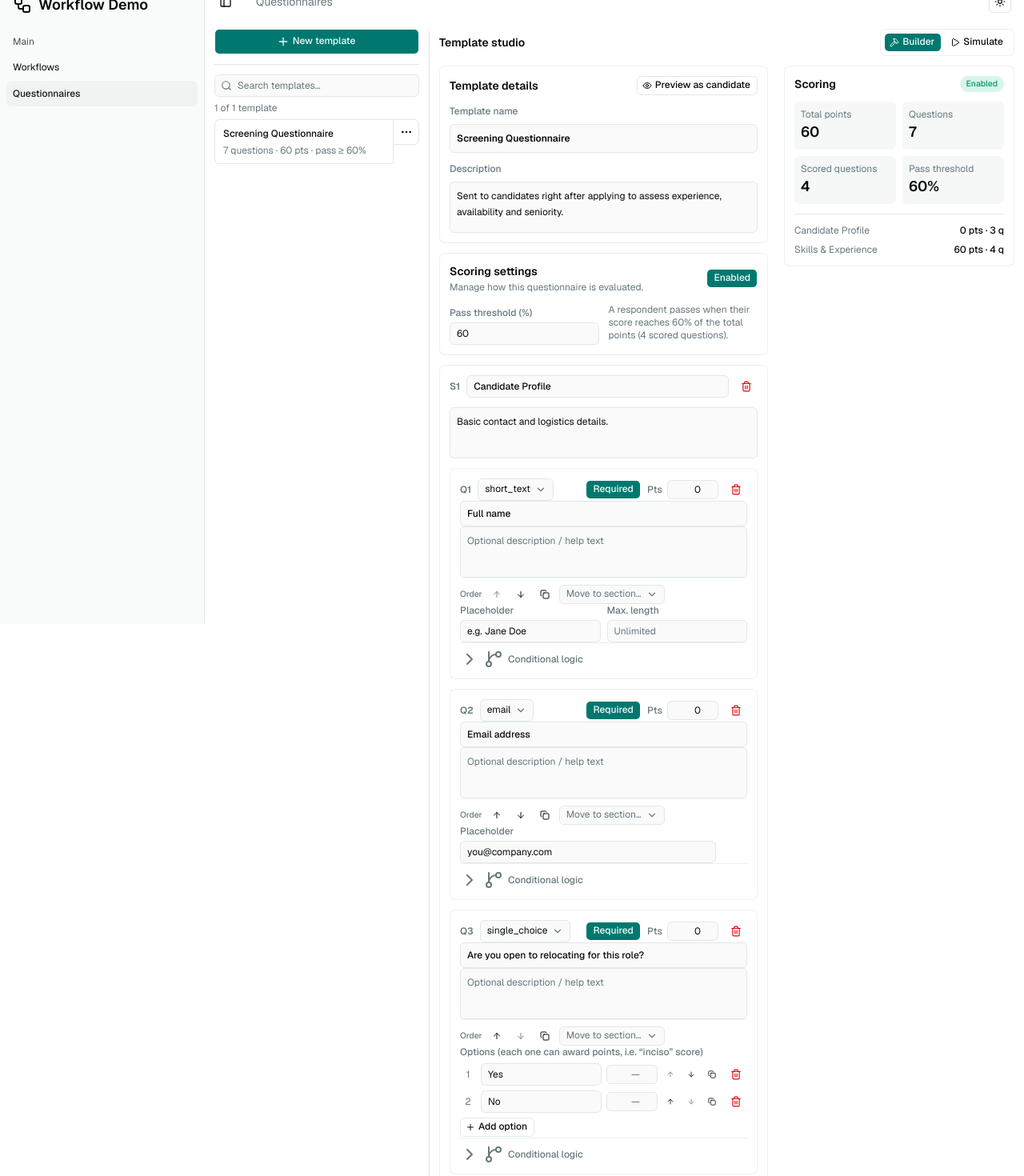
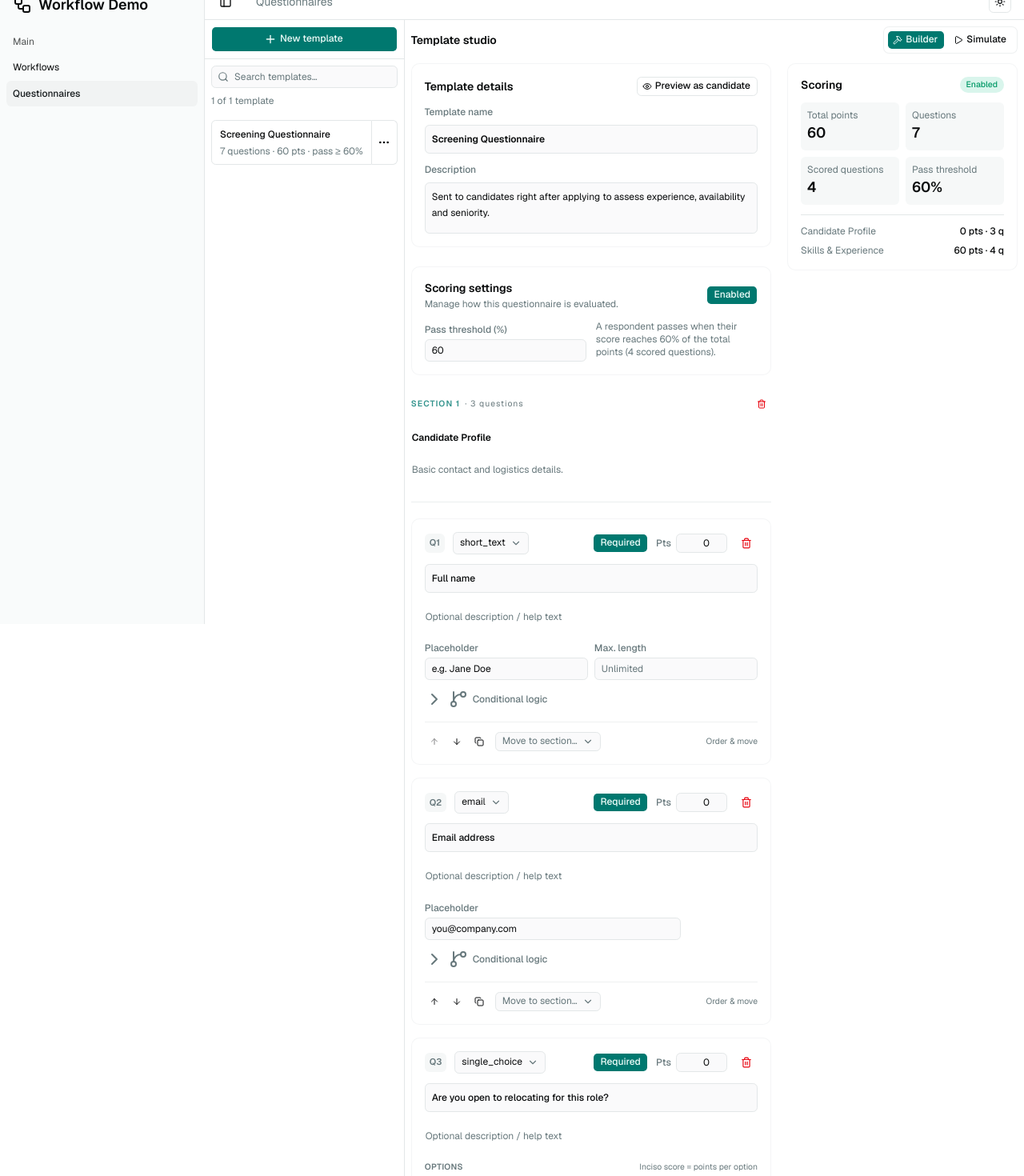
Before and after one commit to JoshMany/workflow-demo, a Next.js app: page /questionnaires in a window 1280 px wide. Shown: the part 20-1490 px from the top of the page at 80% size. Built offline with nearby package versions, Linux system fonts and the light colour scheme.

Commit message:
feat: mejorar diseño y estructura de componentes en el cuestionario

```diff
--- a/app/layout.tsx
+++ b/app/layout.tsx
@@ -4,6 +4,7 @@ import "./globals.css";
 import AppHeader from "@/components/app-header";
 import { AppSidebar } from "@/components/app-sidebar";
 import { ThemeProvider } from "@/components/theme-provider";
+import { Separator } from "@/components/ui/separator";
 import { SidebarInset, SidebarProvider } from "@/components/ui/sidebar";
 import { Toaster } from "@/components/ui/toast";
 import { TooltipProvider } from "@/components/ui/tooltip";
@@ -44,6 +45,7 @@ export default function RootLayout({ children }: LayoutProps<"/">) {
 								<AppSidebar />
 								<SidebarInset>
 									<AppHeader />
+									<Separator orientation="horizontal" />
 									<main className="flex flex-1 flex-col">{children}</main>
 								</SidebarInset>
 							</DemoStoreProvider>
--- a/app/questionnaires/page.tsx
+++ b/app/questionnaires/page.tsx
@@ -18,14 +18,14 @@ export default function QuestionnairesPage() {
 	);
 
 	return (
-		<div className="flex flex-1 flex-row gap-3 overflow-hidden p-3">
+		<div className="flex flex-1 flex-row overflow-hidden">
 			{/* Templates system */}
 			<QuestionnaireSelector />
 
 			<Separator orientation="vertical" />
 
 			{/* Studio: builder / simulator */}
-			<div className="flex min-w-0 flex-1 flex-col">
+			<div className="flex min-w-0 flex-1 flex-col m-2">
 				<div className="mb-3 flex items-center justify-between">
 					<h2 className="text-sm font-semibold">Template studio</h2>
 					<div
--- a/components/questionnaires/questionnaire-builder.tsx
+++ b/components/questionnaires/questionnaire-builder.tsx
@@ -91,7 +91,7 @@ function Panel({
 }) {
 	return (
 		<section
-			className={`rounded-lg border border-input/60 bg-card/40 p-3 ${className}`}
+			className={`flex flex-col gap-3 rounded-xl border border-input/40 bg-card/40 p-4 ${className}`}
 		>
 			{children}
 		</section>
@@ -276,8 +276,8 @@ function QuestionEditor({
 	return (
 		<Panel className="gap-3">
 			{/* Header: index, type, required, points and delete */}
-			<div className="flex flex-wrap items-center gap-2">
-				<span className="text-xs font-semibold text-muted-foreground">
+			<div className="flex flex-wrap items-center gap-2.5">
+				<span className="flex h-6 min-w-6 items-center justify-center rounded-md bg-muted/70 px-1.5 text-[0.7rem] font-semibold text-muted-foreground">
 					Q{questionIndex}
 				</span>
 				<Select
@@ -336,7 +336,7 @@ function QuestionEditor({
 				value={question.prompt}
 				placeholder="Type the question…"
 				onChange={(e) => onBase({ prompt: e.target.value })}
-				className="h-8 text-sm font-medium"
+				className="h-9 text-base font-medium"
 			/>
 
 			{/* Optional description */}
@@ -345,13 +345,40 @@ function QuestionEditor({
 				placeholder="Optional description / help text"
 				rows={2}
 				onChange={(e) => onBase({ description: e.target.value })}
+				className="min-h-9 border-transparent bg-transparent px-0 text-xs text-muted-foreground shadow-none focus-visible:ring-0"
 			/>
 
-			{/* Order / duplicate / move */}
-			<div className="flex flex-wrap items-center gap-1.5 border-t border-input/50 pt-2">
-				<span className="text-[0.65rem] font-medium text-muted-foreground">
-					Order
+			{renderConfig()}
+
+			{/* Conditional logic (branches) */}
+			<div className="flex flex-col gap-2">
+				<button
+					type="button"
+					onClick={() => setLogicOpen((open) => !open)}
+					aria-expanded={logicOpen}
+					className="flex w-fit items-center gap-1.5 rounded-md text-xs font-medium text-muted-foreground outline-none transition-colors hover:text-foreground focus-visible:ring-2 focus-visible:ring-ring/30"
+				>
+					{logicOpen ? <ChevronDownIcon /> : <ChevronRightIcon />}
+					<GitBranchIcon />
+					Conditional logic
+					{question.branches.length > 0 && (
+						<span className="rounded-full bg-muted px-1.5 py-0.5 text-[0.65rem]">
+							{question.branches.length}
 						</span>
+					)}
+				</button>
+				{logicOpen && (
+					<BranchesEditor
+						question={question}
+						allQuestions={allQuestions}
+						onBranchesChange={onBranchesChange}
+					/>
+				)}
+			</div>
+
+			{/* Footer tools: order, duplicate, move */}
+			<footer className="mt-1 flex flex-wrap items-center gap-2 border-t border-border/60 pt-3">
+				<div className="flex items-center gap-1">
 					<Button
 						variant="ghost"
 						size="icon-sm"
@@ -378,6 +405,7 @@ function QuestionEditor({
 					>
 						<Copy />
 					</Button>
+				</div>
 				{moveSections.length > 0 && (
 					<Select
 						value={moveTo}
@@ -403,35 +431,10 @@ function QuestionEditor({
 						</SelectContent>
 					</Select>
 				)}
-			</div>
-
-			{renderConfig()}
-
-			{/* Conditional logic (branches) */}
-			<div className="flex flex-col gap-2 border-t border-input/60 pt-2">
-				<button
-					type="button"
-					onClick={() => setLogicOpen((open) => !open)}
-					aria-expanded={logicOpen}
-					className="flex w-fit items-center gap-1.5 rounded-md text-xs font-medium text-muted-foreground outline-none transition-colors hover:text-foreground focus-visible:ring-2 focus-visible:ring-ring/30"
-				>
-					{logicOpen ? <ChevronDownIcon /> : <ChevronRightIcon />}
-					<GitBranchIcon />
-					Conditional logic
-					{question.branches.length > 0 && (
-						<span className="rounded-full bg-muted px-1.5 py-0.5 text-[0.65rem]">
-							{question.branches.length}
+				<span className="ml-auto text-[0.65rem] text-muted-foreground">
+					Order &amp; move
 				</span>
-					)}
-				</button>
-				{logicOpen && (
-					<BranchesEditor
-						question={question}
-						allQuestions={allQuestions}
-						onBranchesChange={onBranchesChange}
-					/>
-				)}
-			</div>
+			</footer>
 		</Panel>
 	);
 }
@@ -484,12 +487,20 @@ function OptionsEditor({
 	};
 
 	return (
-		<div className="grid gap-1.5">
-			<Label className="text-xs text-muted-foreground">
-				Options (each one can award points, i.e. “inciso” score)
+		<div className="flex flex-col gap-2">
+			<div className="flex items-center justify-between">
+				<Label className="text-[0.65rem] font-semibold uppercase tracking-wide text-muted-foreground">
+					Options
 				</Label>
+				<span className="text-[0.65rem] text-muted-foreground">
+					Inciso score = points per option
+				</span>
+			</div>
 			{options.map((option, index) => (
-				<div key={option.optionUUID} className="flex items-center gap-1.5">
+				<div
+					key={option.optionUUID}
+					className="flex items-center gap-2 rounded-lg bg-muted/30 px-2.5 py-1.5"
+				>
 					<span className="w-5 text-center text-xs text-muted-foreground">
 						{index + 1}
 					</span>
@@ -546,7 +557,12 @@ function OptionsEditor({
 				</div>
 			))}
 			<div>
-				<Button variant="outline" size="sm" onClick={addOption}>
+				<Button
+					variant="ghost"
+					size="sm"
+					onClick={addOption}
+					className="text-muted-foreground hover:text-foreground"
+				>
 					<Plus data-icon="inline-start" /> Add option
 				</Button>
 			</div>
@@ -695,7 +711,7 @@ function BranchesEditor({
 		);
 
 	return (
-		<div className="flex flex-col gap-2 rounded-md border border-dashed border-input/60 bg-muted/30 p-2">
+		<div className="flex flex-col gap-2 border-l-2 border-primary/15 pl-3">
 			{branches.length === 0 && (
 				<p className="text-xs text-muted-foreground">
 					No rules yet. Add one to make the flow conditional on the answer.
@@ -715,12 +731,12 @@ function BranchesEditor({
 				return (
 					<div
 						key={branch.branchUUID}
-						className="flex flex-col gap-1.5 rounded-md border border-input/60 p-2"
+						className="flex flex-col gap-2 rounded-lg bg-muted/30 px-3 py-2"
 					>
 						{/* Condition */}
 						<div className="flex flex-wrap items-center gap-1.5">
-							<span className="text-xs font-medium text-muted-foreground">
-								IF answer
+							<span className="min-w-16 text-[0.65rem] font-semibold uppercase tracking-wide text-muted-foreground">
+								If answer
 							</span>
 							<Select
 								value={branch.operator}
@@ -760,8 +776,8 @@ function BranchesEditor({
 
 						{/* Action */}
 						<div className="flex flex-wrap items-center gap-1.5">
-							<span className="text-xs font-medium text-muted-foreground">
-								THEN
+							<span className="min-w-16 text-[0.65rem] font-semibold uppercase tracking-wide text-muted-foreground">
+								Then
 							</span>
 							<Select
 								value={branch.action.type}
@@ -840,7 +856,7 @@ function BranchesEditor({
 				);
 			})}
 
-			<Button variant="outline" size="sm" onClick={addBranch}>
+			<Button variant="ghost" size="sm" onClick={addBranch}>
 				<Plus data-icon="inline-start" /> Add rule
 			</Button>
 		</div>
@@ -886,20 +902,20 @@ function SectionEditor({
 	);
 
 	return (
-		<Panel className="flex flex-col gap-3">
-			<div className="flex items-center gap-2">
-				<span className="text-xs font-semibold text-muted-foreground">
-					S{sectionIndex}
+		<section className="flex flex-col gap-4">
+			<div className="flex items-center justify-between gap-2">
+				<span className="text-[0.65rem] font-semibold uppercase tracking-widest text-primary/80">
+					Section {sectionIndex}
+					{section.Questions.length > 0 && (
+						<span className="ml-1.5 font-normal normal-case text-muted-foreground">
+							· {section.Questions.length} question
+							{section.Questions.length === 1 ? "" : "s"}
 						</span>
-				<Input
-					value={section.title ?? ""}
-					placeholder="Section title"
-					className="h-7 font-medium"
-					onChange={(e) => onUpdateSection({ title: e.target.value })}
-				/>
+					)}
+				</span>
 				<Button
 					variant="ghost"
-					size="icon"
+					size="icon-sm"
 					onClick={onRemoveSection}
 					aria-label="Delete section"
 					className="text-destructive hover:text-destructive"
@@ -908,12 +924,23 @@ function SectionEditor({
 				</Button>
 			</div>
 
+			<div className="-mt-1 grid gap-1">
+				<Input
+					value={section.title ?? ""}
+					placeholder="Untitled section"
+					className="h-9 border-transparent bg-transparent px-0 text-xl font-semibold shadow-none focus-visible:ring-0"
+					onChange={(e) => onUpdateSection({ title: e.target.value })}
+				/>
 				<Textarea
 					value={section.description ?? ""}
-				placeholder="Optional section description"
-				rows={2}
+					placeholder="Add an optional section description…"
+					rows={1}
 					onChange={(e) => onUpdateSection({ description: e.target.value })}
+					className="min-h-8 resize-none border-transparent bg-transparent px-0 text-xs text-muted-foreground shadow-none focus-visible:ring-0"
 				/>
+			</div>
+
+			<Separator className="my-1 bg-border/70" />
 
 			{section.Questions.map((question, index) => {
 				const isFirst = index === 0;
@@ -980,7 +1007,7 @@ function SectionEditor({
 					<Plus data-icon="inline-start" /> Add question
 				</Button>
 			</div>
-		</Panel>
+		</section>
 	);
 }
 
@@ -1201,7 +1228,7 @@ export default function QuestionnaireBuilder() {
 	return (
 		<div className="flex min-h-0 flex-1 gap-4">
 			{/* Left: editable form */}
-			<div className="flex min-w-0 flex-1 flex-col gap-3 overflow-y-auto pr-1">
+			<div className="flex min-w-0 flex-1 flex-col gap-6 overflow-y-auto pr-1">
 				<Panel className="flex flex-col gap-3">
 					<div className="flex items-center justify-between">
 						<h3 className="text-sm font-semibold">Template details</h3>
--- a/components/questionnaires/questionnaire-selector.tsx
+++ b/components/questionnaires/questionnaire-selector.tsx
@@ -137,7 +137,8 @@ export default function QuestionnaireSelector() {
 		: entries;
 
 	return (
-		<div className="h-full w-fit min-w-3xs max-w-sm">
+		<div className="h-full w-fit">
+			<div className="p-2">
 				<Button
 					variant="default"
 					size="lg"
@@ -146,10 +147,12 @@ export default function QuestionnaireSelector() {
 				>
 					<Plus data-icon="inline-start" /> New template
 				</Button>
-			<Separator className="my-3" />
+			</div>
+
+			<Separator orientation="horizontal" />
 
 			{/* Search */}
-			<div className="relative mb-1.5">
+			<div className="relative m-2">
 				<SearchIcon className="pointer-events-none absolute top-1/2 left-2 size-3.5 -translate-y-1/2 text-muted-foreground" />
 				<Input
 					value={query}
@@ -170,14 +173,14 @@ export default function QuestionnaireSelector() {
 				)}
 			</div>
 
-			<p className="mb-1.5 text-xs text-muted-foreground" aria-live="polite">
+			<p className="m-2 text-xs text-muted-foreground" aria-live="polite">
 				{filtered.length} of {entries.length} template
 				{entries.length === 1 ? "" : "s"}
 			</p>
 
 			<ButtonGroup
 				orientation="vertical"
-				className="h-fit w-full"
+				className="h-fit w-full p-2"
 				aria-label="Questionnaire templates"
 			>
 				{filtered.map(([uuid, questionnaire]) => {
@@ -217,6 +220,7 @@ export default function QuestionnaireSelector() {
 											variant={isActive ? "outline" : "ghost"}
 											size="icon-lg"
 											aria-label="Template options"
+											className={"h-auto"}
 										>
 											<Ellipsis />
 										</Button>
```
Lines whose indentation alone changed are shown as unchanged.
